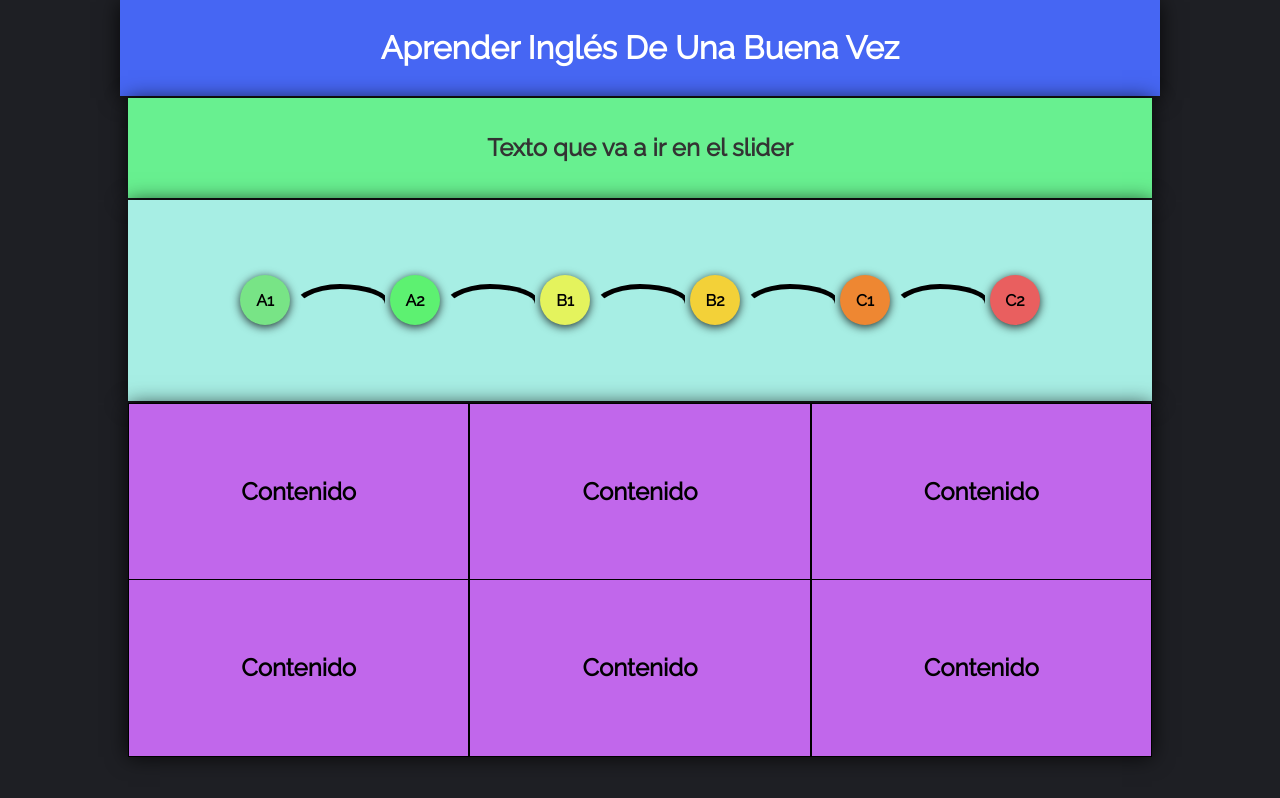
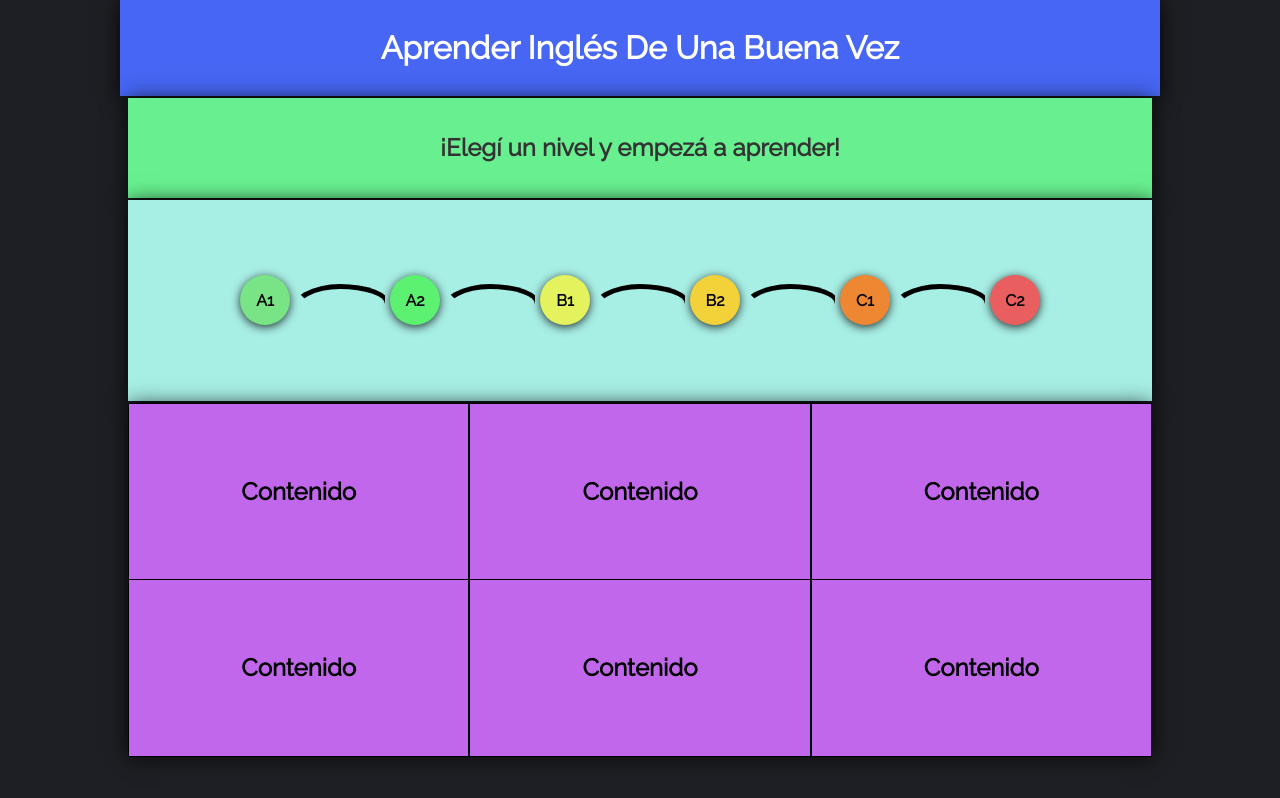
Before and after one commit to tgcorias/AprendeInglesDeUnaBuenaVez, a plain HTML site: page index.html in a window 1280 px wide. Drawn offline with Linux system fonts and the light colour scheme.

Commit message:
slider text terminado

```diff
--- a/index.html
+++ b/index.html
@@ -23,7 +23,7 @@
 
         <section class="sliderContenedor">
             <div class="slider">
-                <h2>Texto que va a ir en el slider</h2>
+                <h2>¡Elegí un nivel y empezá a aprender!</h2>
             </div>
         </section>
 
```
